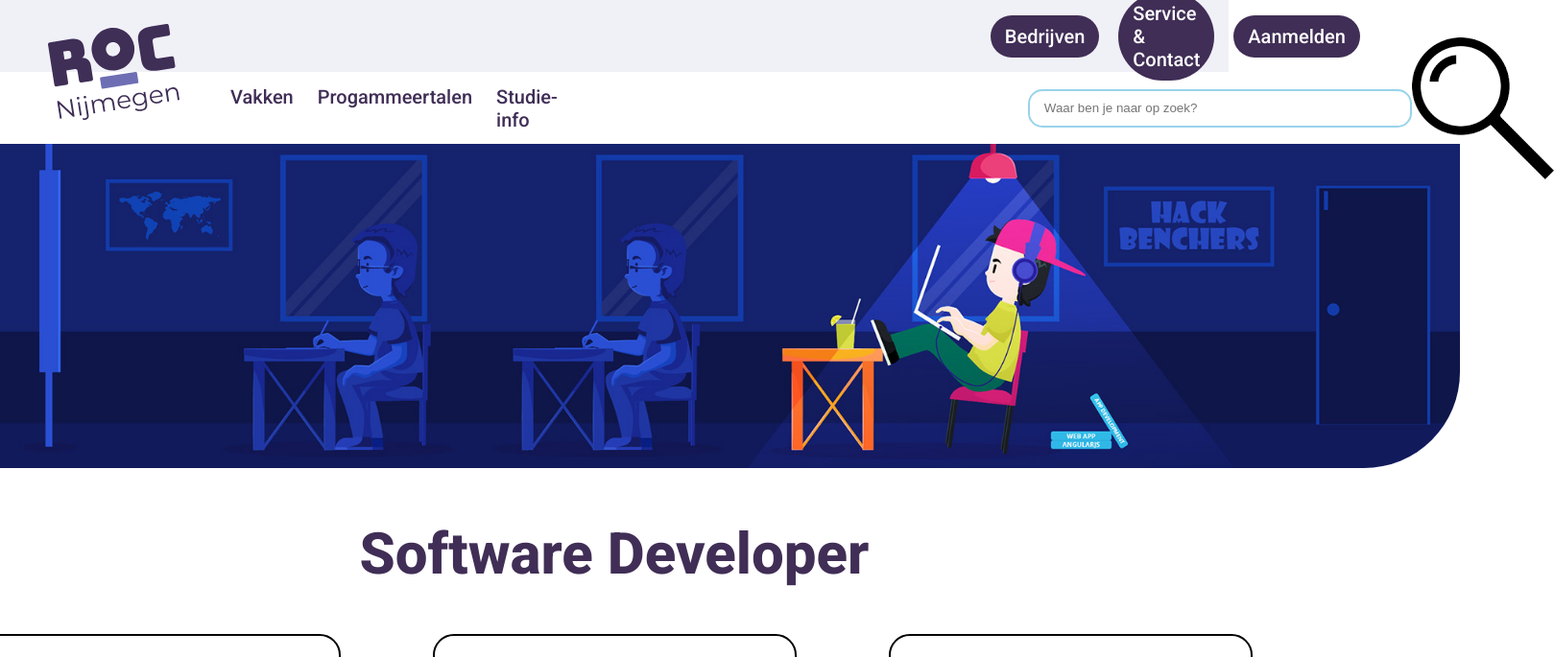
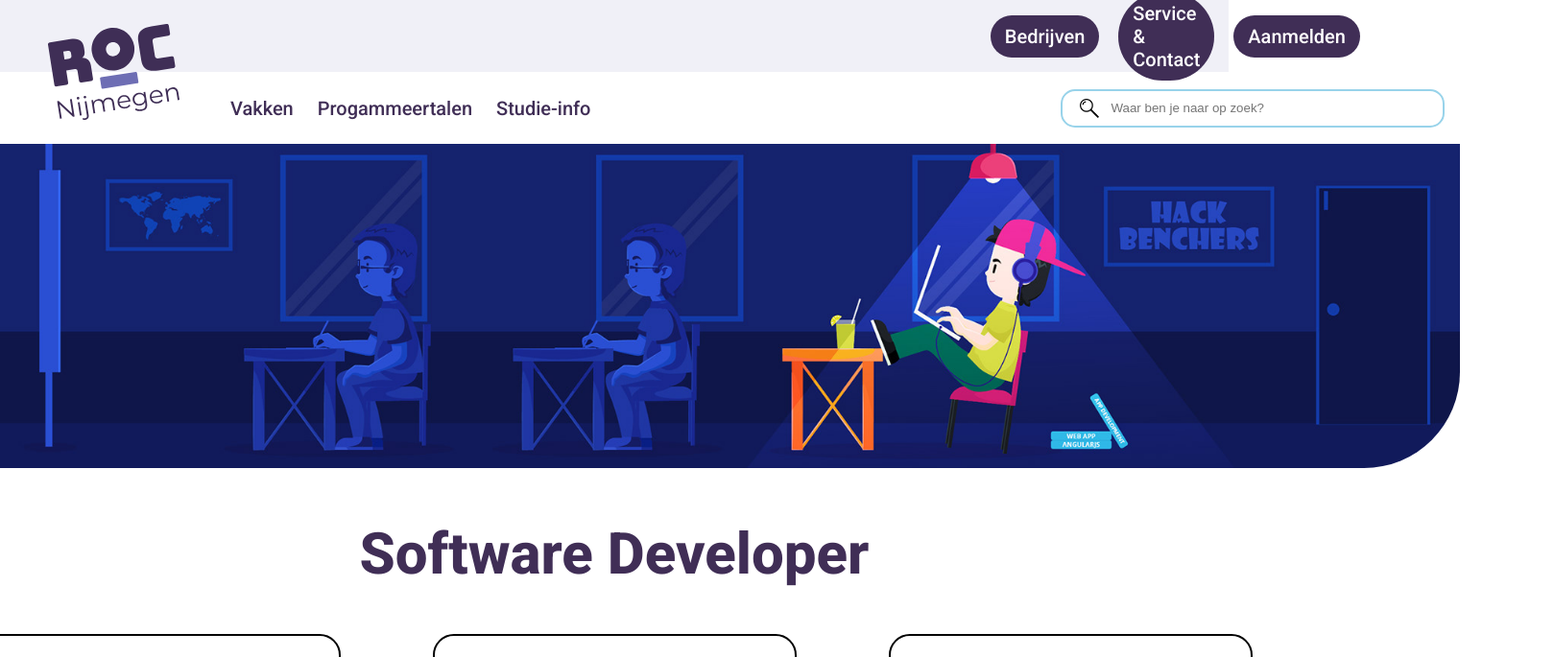
Before and after one commit to ief44/Project-week1, a plain HTML site: page Workspace/index.html in a window 1280 px wide. Shown: the top 685 px of the page at 96% size, 1619 px wide, since content can reach past the window. Drawn offline with Linux system fonts and the light colour scheme.

Commit message:
searchbar mooi maken

```diff
--- a/Workspace/Css/style.css
+++ b/Workspace/Css/style.css
@@ -273,5 +273,11 @@ footer {
     width: 400px;
     border-radius: 15px;
     margin-left: 490px;
-    padding: 0px 15px;
+    padding-left: 50px;
 }
+
+.mag {
+    display: flex;
+    height: 20px;
+    margin-left: -380px  ;
+}
--- a/Workspace/index.html
+++ b/Workspace/index.html
@@ -40,7 +40,7 @@
             <div class="searchcontainer">
                 <input class="searchbar" type="search" placeholder="Waar ben je naar op zoek?">
             </div>
-                <img src="Images/magnifing glas.png">
+                <img class="mag" src="Images/magnifing glas.png">
             </div>
         </nav>
 
```
